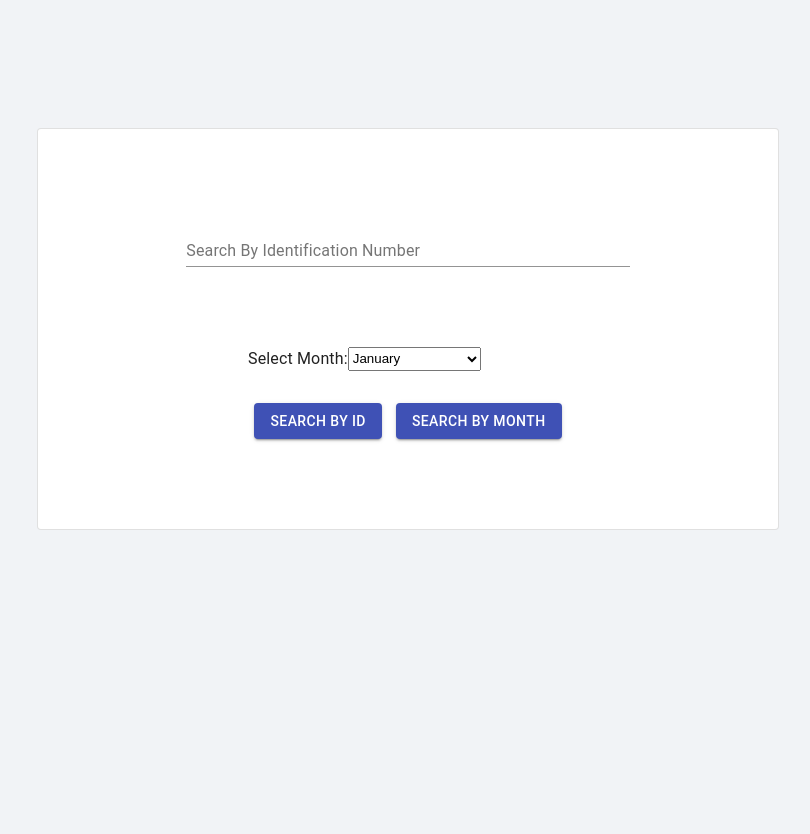
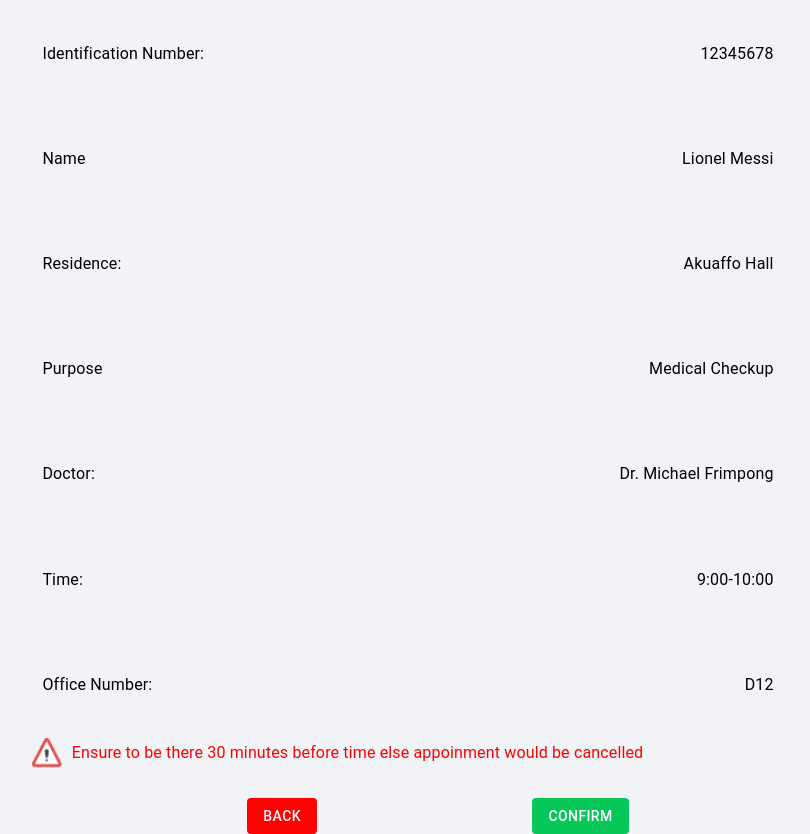
Before and after one commit to Sena543/appointment-confirmation, a React (Create React App) app: page / in a window 1280 px wide. Shown: the whole page, without its empty margins (232-1042 px from the left). Before the commit the page ends 800 px from the top, so only its background shows below. Built offline with nearby package versions, Linux system fonts and the light colour scheme.

Commit message:
finished confirmation screen

```diff
--- a/src/App.js
+++ b/src/App.js
@@ -1,7 +1,8 @@
 // import logo from "./logo.svg";
 import { Container, makeStyles } from "@material-ui/core";
 import "./App.css";
-import Search from "./components/Search";
+// import Search from "./components/Search";
+import SearchResults from "./components/SearchResults";
 
 const useStyles = makeStyles({
 	root: { justifyContent: "center", alignItems: "center", display: "flex" },
@@ -11,7 +12,7 @@ function App() {
 	const classes = useStyles();
 	return (
 		<Container className={classes.root}>
-			<Search />
+			<SearchResults />
 		</Container>
 	);
 }
--- a/src/components/SearchResults.js
+++ b/src/components/SearchResults.js
@@ -0,0 +1,89 @@
+import { Button, Container, makeStyles, Typography } from "@material-ui/core";
+import React from "react";
+import { TypographyColor } from "./TypographyColor";
+
+const useStyles = makeStyles({
+	root: {
+		width: "70%",
+		display: "flex",
+		flexDirection: "column",
+		border: "1px solid #F1F3F6",
+	},
+	div: { display: "flex", flexDirection: "row", margin: "5%", justifyContent: "space-between" },
+});
+
+function SearchResults() {
+	const classes = useStyles();
+
+	return (
+		<Container className={classes.root}>
+			<div className={classes.div}>
+				<Typography>Identification Number:</Typography>
+				<Typography>12345678</Typography>
+			</div>
+			<div className={classes.div}>
+				<Typography>Name</Typography>
+				<Typography>Lionel Messi</Typography>
+			</div>
+			<div className={classes.div}>
+				<Typography>Residence:</Typography>
+				<Typography>Akuaffo Hall</Typography>
+			</div>
+			<div className={classes.div}>
+				<Typography>Purpose</Typography>
+				<Typography>Medical Checkup</Typography>
+			</div>
+			<div className={classes.div}>
+				<Typography>Doctor:</Typography>
+				<Typography>Dr. Michael Frimpong</Typography>
+			</div>
+			<div className={classes.div}>
+				<Typography>Time:</Typography>
+				<Typography>9:00-10:00</Typography>
+			</div>
+			<div className={classes.div}>
+				<Typography>Office Number:</Typography>
+				<Typography>D12</Typography>
+			</div>
+			<div
+				style={{
+					display: "flex",
+					flexDirection: "row",
+					alignItems: "center",
+					position: "relative",
+					left: 30,
+				}}>
+				<img src={`${process.env.PUBLIC_URL}/warning.png`} width="30" height="30" alt="warining" />
+				{/* <Typography>D12</Typography> */}
+				<TypographyColor style={{ marginLeft: 10 }}>
+					Ensure to be there 30 minutes before time else appoinment would be cancelled
+				</TypographyColor>
+			</div>
+			<div
+				style={{
+					display: "flex",
+					flexDirection: "row",
+					alignItems: "center",
+					justifyContent: "space-evenly",
+					position: "relative",
+					left: 30,
+					top: 30,
+				}}>
+				<Button
+					style={{ backgroundColor: "#FF0000", color: "#fff" }}
+					variant="contained"
+					disableElevation>
+					Back
+				</Button>
+				<Button
+					style={{ backgroundColor: "#07C759", color: "#fff" }}
+					variant="contained"
+					disableElevation>
+					Confirm
+				</Button>
+			</div>
+		</Container>
+	);
+}
+
+export default SearchResults;
--- /dev/null
+++ b/src/components/TypographyColor.js
@@ -0,0 +1,19 @@
+// import React from "react";
+import { withStyles } from "@material-ui/core/styles";
+import Typography from "@material-ui/core/Typography";
+
+export const TypographyColor = withStyles({
+	root: {
+		color: "red",
+	},
+})(Typography);
+
+// function TypographyColor({color}) {
+//     return (
+//         <div>
+
+//         </div>
+//     )
+// }
+
+// export default TypographyColor
```
Also changed, not shown: public/warning.png (added).
